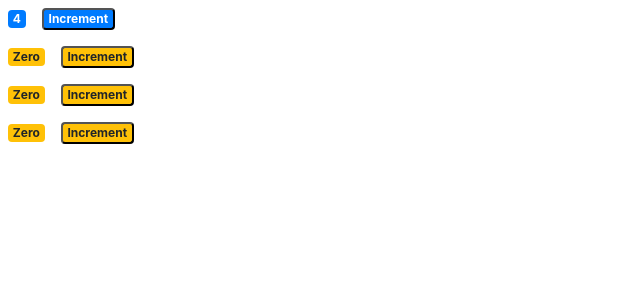
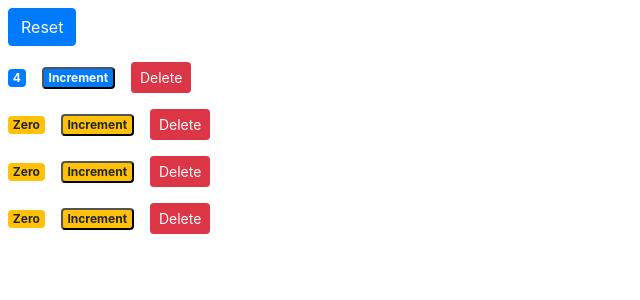
Before and after one commit to PalakVora/counter-app, a React (Create React App) app: page / in a window 1280 px wide. Shown: the top 300 px of the page, without its empty margins (0-640 px from the left). Built offline with nearby package versions, Linux system fonts and the light colour scheme.

Commit message:
raise event by counter and handled by counters

```diff
--- a/src/components/counter.jsx
+++ b/src/components/counter.jsx
@@ -3,7 +3,7 @@ import React, { Component } from 'react';
 export default class Counter extends Component {
     //for dynamic value instead of hardcoding
     state = {
-        count : this.props.value,
+        count : this.props.counter.value,
         tags: ['tag1','tag2'],
         message: "Please create a new tag!"
      };
@@ -13,24 +13,33 @@ export default class Counter extends Component {
     render() {
 
         //While returning two tags the React.createElement in bable doest know which tag to pass as it passes only 1 element as a parameter; hence wrap two tags in div; one of the solution
-
+        console.log(this.props);
 
         return (
             <div>
+                <span className={this.getBadgeClasses()}>{this.formatCount()}</span>
 
-                <span className={this.getBadgeClasses()}>{this.formatCount()}</span>
                 <button
-                onClick={() => this.handleIncrement({id:1})}
+                onClick={() => this.handleIncrement({id:1})} //if id:1 not passed, the buttons dont perform function
                 className={this.getBadgeClasses()}
                 >
                     Increment
+                </button>
+                <button
+                    className={"btn btn-danger btn-sm m-2"}
+                    onClick={()=>this.props.onDelete(this.props.counter.id)}
+                >
+                    Delete
                 </button>
             </div>
         );
 
     }
-    //Ctrl+Shitf+R : For auto extraction of code lines to another function
 
+    /*NOTES
+    Ctrl+Shitf+R : For auto extraction of code lines to another function
+    Event raised : onDelete
+    */
     handleIncrement =product =>{
         console.log(product);
         this.setState({count: this.state.count+1})
@@ -103,4 +112,8 @@ handleIncrement =(product) =>{
         this.handleIncrement({id:1}); //Product obj with id 1
     };
 
+    handleDecrement=()=>{
+        this.setState({count:this.state.count-1})
+    };
+
 */
--- a/src/components/counters.jsx
+++ b/src/components/counters.jsx
@@ -9,12 +9,29 @@ class Counters  extends Component {
             { id: 3, value:0},
             { id: 4, value:0}
         ]
-     }
+     };
+     handleDecrement=(counterID)=>{
+        const counters=this.state.counters.filter(c=>c.id!==counterID);
+        this.setState({counters});
+     };
+     handleReset=(counterID)=>{
+        const counters= this.state.counters.map(c=>{
+            c.value=0;
+            return c;
+        });
+        this.setState({counters});
+    }
     render() {
         return (
             <div>
+                <button
+                    className={"btn btn-primary btn-small m-2"}
+                    onClick={this.handleReset}
+                >Reset</button>
                 {this.state.counters.map(counter=>
-                <Counter key={counter.id} value={counter.value}/>
+                <Counter key={counter.id} onDelete={this.handleDecrement} onReset={this.handleReset} counter={counter}>
+
+                </Counter>
                 )}
             </div>
           );
```
